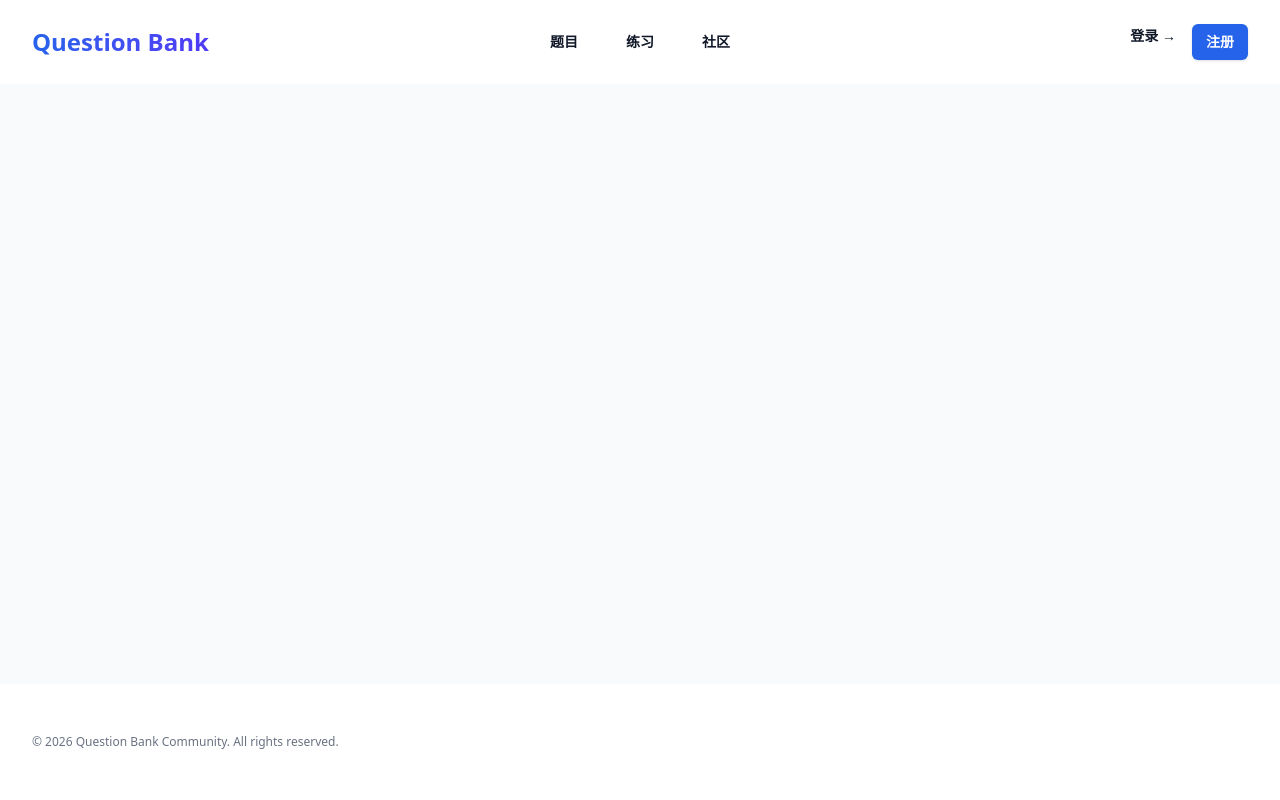
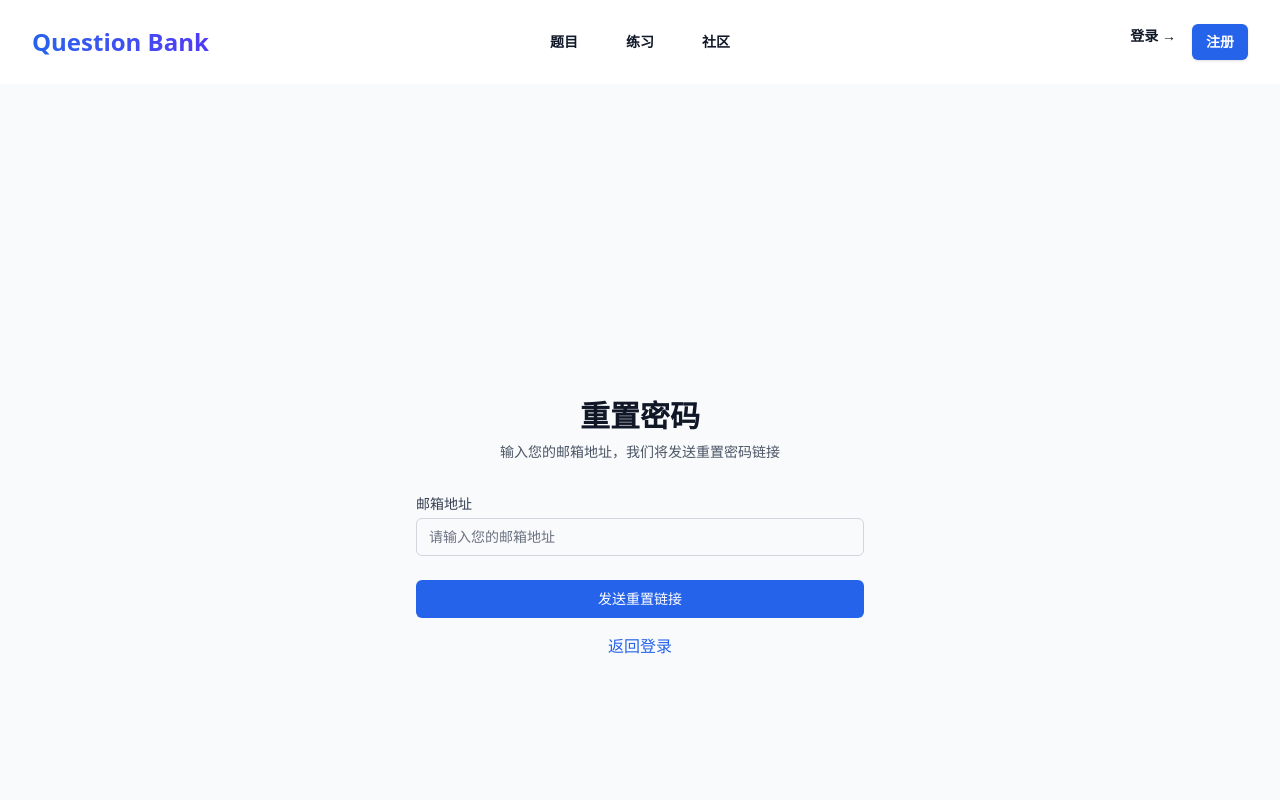
Before and after one commit to WangMaoquan/Question-Bank, a Vue app in the folder apps/frontend/: page /forgot-password in a window 1280 px wide. Shown: the top 800 px of the page. Built offline with nearby package versions, Linux system fonts and the light colour scheme.

Commit message:
feat(frontend): add forgot password page

```diff
--- a/apps/frontend/src/router/index.ts
+++ b/apps/frontend/src/router/index.ts
@@ -18,6 +18,11 @@ const routes: RouteRecordRaw[] = [
     component: () => import('@views/auth/Register.vue'),
   },
   {
+    path: '/forgot-password',
+    name: 'ForgotPassword',
+    component: () => import('@views/auth/ForgotPassword.vue'),
+  },
+  {
     path: '/questions',
     name: 'Questions',
     component: () => import('@views/questions/QuestionList.vue'),
--- /dev/null
+++ b/apps/frontend/src/views/auth/ForgotPassword.vue
@@ -0,0 +1,112 @@
+<script setup lang="ts">
+import { ref } from 'vue';
+import { useRouter } from 'vue-router';
+import { useForm } from 'vee-validate';
+import * as yup from 'yup';
+
+const router = useRouter();
+const isLoading = ref(false);
+const errorMessage = ref('');
+const successMessage = ref('');
+
+const schema = yup.object({
+  email: yup.string().required('邮箱不能为空').email('请输入有效的邮箱地址'),
+});
+
+const { defineField, handleSubmit, errors } = useForm({
+  validationSchema: schema,
+});
+
+const [email] = defineField('email');
+
+const onSubmit = handleSubmit(async (values) => {
+  isLoading.value = true;
+  errorMessage.value = '';
+  successMessage.value = '';
+
+  try {
+    // TODO: 调用后端忘记密码 API
+    // await apiClient.auth.forgotPassword(values.email);
+
+    // 模拟API调用
+    await new Promise((resolve) => setTimeout(resolve, 1000));
+
+    successMessage.value = '重置密码邮件已发送，请查收邮箱';
+
+    // 3秒后跳转回登录页
+    setTimeout(() => {
+      router.push('/login');
+    }, 3000);
+  } catch (error: any) {
+    errorMessage.value = error.response?.data?.message || '发送失败，请稍后重试';
+  } finally {
+    isLoading.value = false;
+  }
+});
+</script>
+
+<template>
+  <div class="min-h-screen flex items-center justify-center bg-gray-50 py-12 px-4 sm:px-6 lg:px-8">
+    <div class="max-w-md w-full space-y-8">
+      <div>
+        <h2 class="mt-6 text-center text-3xl font-extrabold text-gray-900">重置密码</h2>
+        <p class="mt-2 text-center text-sm text-gray-600">
+          输入您的邮箱地址，我们将发送重置密码链接
+        </p>
+      </div>
+
+      <form class="mt-8 space-y-6" @submit="onSubmit">
+        <div v-if="successMessage" class="rounded-md bg-green-50 p-4">
+          <div class="flex">
+            <div class="ml-3">
+              <h3 class="text-sm font-medium text-green-800">
+                {{ successMessage }}
+              </h3>
+            </div>
+          </div>
+        </div>
+
+        <div v-if="errorMessage" class="rounded-md bg-red-50 p-4">
+          <div class="flex">
+            <div class="ml-3">
+              <h3 class="text-sm font-medium text-red-800">
+                {{ errorMessage }}
+              </h3>
+            </div>
+          </div>
+        </div>
+
+        <div>
+          <label for="email" class="block text-sm font-medium text-gray-700">邮箱地址</label>
+          <input
+            id="email"
+            v-model="email"
+            type="email"
+            autocomplete="email"
+            class="mt-1 appearance-none relative block w-full px-3 py-2 border border-gray-300 placeholder-gray-500 text-gray-900 rounded-md focus:outline-none focus:ring-primary-500 focus:border-primary-500 sm:text-sm"
+            :class="{ 'border-red-500': errors.email }"
+            placeholder="请输入您的邮箱地址"
+          />
+          <p v-if="errors.email" class="mt-1 text-sm text-red-600">{{ errors.email }}</p>
+        </div>
+
+        <div class="space-y-4">
+          <button
+            type="submit"
+            :disabled="isLoading || !!successMessage"
+            class="group relative w-full flex justify-center py-2 px-4 border border-transparent text-sm font-medium rounded-md text-white bg-primary-600 hover:bg-primary-700 focus:outline-none focus:ring-2 focus:ring-offset-2 focus:ring-primary-500 disabled:opacity-50 disabled:cursor-not-allowed"
+          >
+            <span v-if="!isLoading">发送重置链接</span>
+            <span v-else>发送中...</span>
+          </button>
+
+          <div class="text-center">
+            <router-link to="/login" class="font-medium text-primary-600 hover:text-primary-500">
+              返回登录
+            </router-link>
+          </div>
+        </div>
+      </form>
+    </div>
+  </div>
+</template>
```
